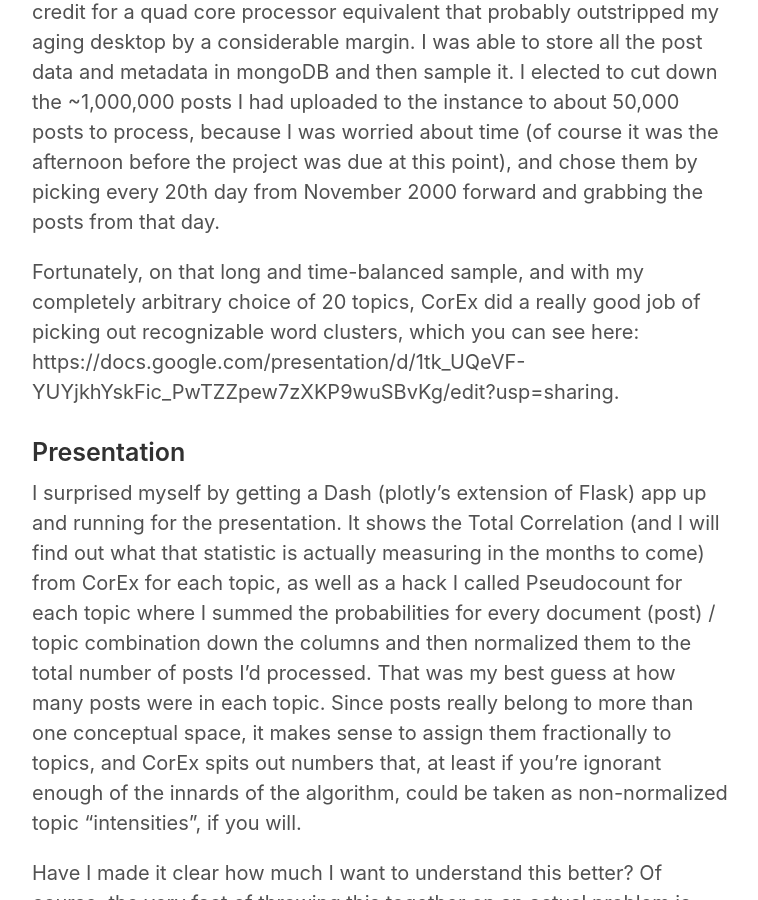
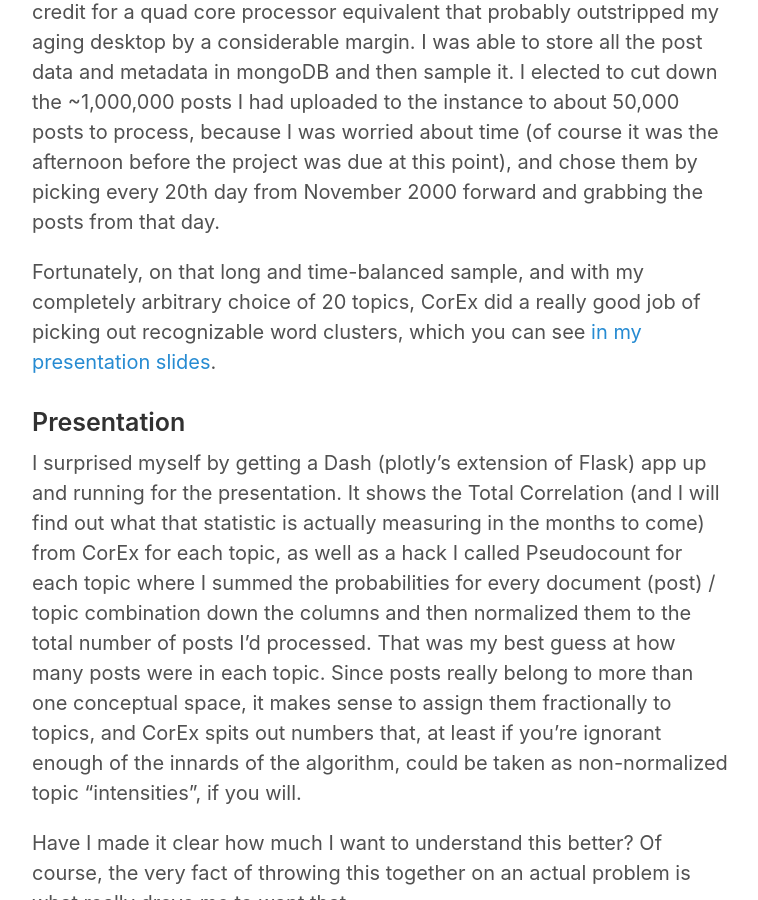
Before and after one commit to PAGiesting/PAGiesting.github.io, a Jekyll site: the page built from _posts/2020-05-26-Project-04.md, in a window 1280 px wide and 900 px high, scrolled down 1961 px. Shown: the whole window, without its empty margins (258-1016 px from the left). Built offline with Jekyll 4.4.1, drawn with Linux system fonts in a browser that asks for light colours; some of the changed text lies outside the part shown.

Commit message:
links for P4 post

```diff
--- a/_posts/2020-05-26-Project-04.md
+++ b/_posts/2020-05-26-Project-04.md
@@ -27,7 +27,7 @@ I tried every standard algorithm we were taught at Metis: SVD, NMF, LDA, and Cor
 
 I put up my pickles on a Google instance, burning some of that $300 credit for a quad core processor equivalent that probably outstripped my aging desktop by a considerable margin. I was able to store all the post data and metadata in mongoDB and then sample it. I elected to cut down the ~1,000,000 posts I had uploaded to the instance to about 50,000 posts to process, because I was worried about time (of course it was the afternoon before the project was due at this point), and chose them by picking every 20th day from November 2000 forward and grabbing the posts from that day.
 
-Fortunately, on that long and time-balanced sample, and with my completely arbitrary choice of 20 topics, CorEx did a really good job of picking out recognizable word clusters, which you can see here: https://docs.google.com/presentation/d/1tk_UQeVF-YUYjkhYskFic_PwTZZpew7zXKP9wuSBvKg/edit?usp=sharing.
+Fortunately, on that long and time-balanced sample, and with my completely arbitrary choice of 20 topics, CorEx did a really good job of picking out recognizable word clusters, which you can see <a href="https://docs.google.com/presentation/d/1tk_UQeVF-YUYjkhYskFic_PwTZZpew7zXKP9wuSBvKg/edit?usp=sharing">in my presentation slides</a>.
 
 ### Presentation
 
```
Also changed, not shown: other parts of _posts/2020-05-26-Project-04.md (+1 -1 lines).
